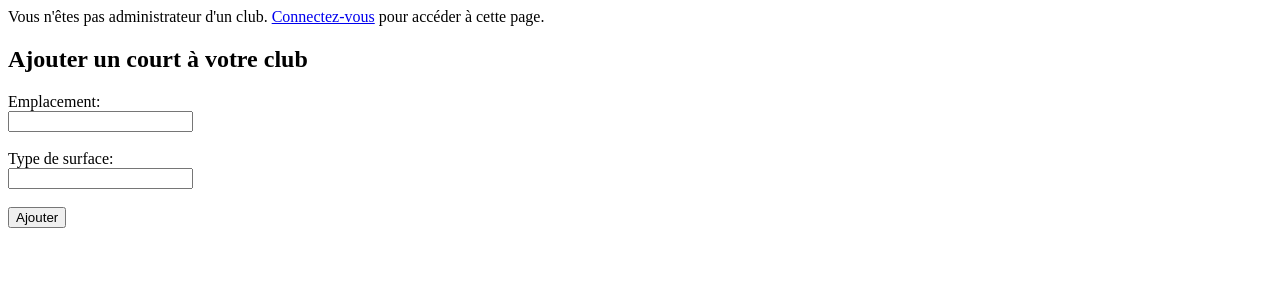
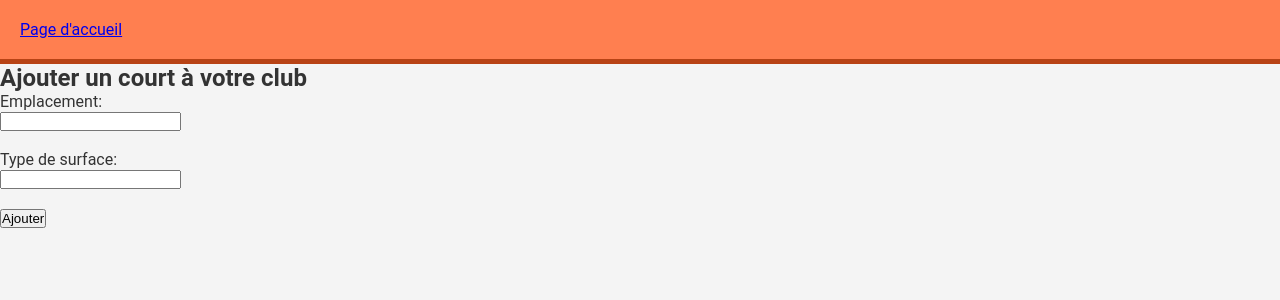
Before and after one commit to Dridox-h/bdd_projet_if3a, a PHP site: page /ajouter_court.php in a window 1280 px wide. Shown: the top 300 px of the page. Run offline with PHP 8.4, Linux system fonts and the light colour scheme; the visitor is signed in with stand-in values (Sample User, id 1); tables that the repository leaves empty hold one stand-in row (values such as "Sample post").

Commit message:
ajout des barres de menu + coorectif mineur

```diff
--- a/ajouter_court.php
+++ b/ajouter_court.php
@@ -30,8 +30,6 @@ if ($club_utilisateur) {
         header("Location: gestion_courts.php");
         exit();
     }
-else {
-    echo "<p>Vous n'êtes pas administrateur d'un club. <a href='connexion.php'>Connectez-vous</a> pour accéder à cette page.</p>";
 }
 ?>
 
@@ -40,9 +38,13 @@ else {
 <head>
     <meta charset="UTF-8">
     <title>Ajouter un court</title>
+    <link href="stylesheet/styles.css" rel="stylesheet">
 </head>
 <body>
-
+    <div id ="MenuBarre">
+        <a href="index.php">Page d'accueil</a>
+    </div>
+    <?if ($club_utilisateur) {?>
     <h2>Ajouter un court à votre club </h2>
 
     <form method="POST" action="<?php echo htmlspecialchars($_SERVER["PHP_SELF"]); ?>">
@@ -54,12 +56,10 @@ else {
 
         <input type="submit" value="Ajouter">
     </form>
-
-</body>
-</html>
-
     <?php
     } else {
         echo "<p>Vous n'êtes pas administrateur d'un club. <a href='connexion.php'>Connectez-vous</a> pour accéder à cette page.</p>";
     }
     ?>
+</body>
+</html>
```
Also changed, not shown: gestion_courts.php (+6 -3 lines). Lines whose indentation alone changed are shown as unchanged.
